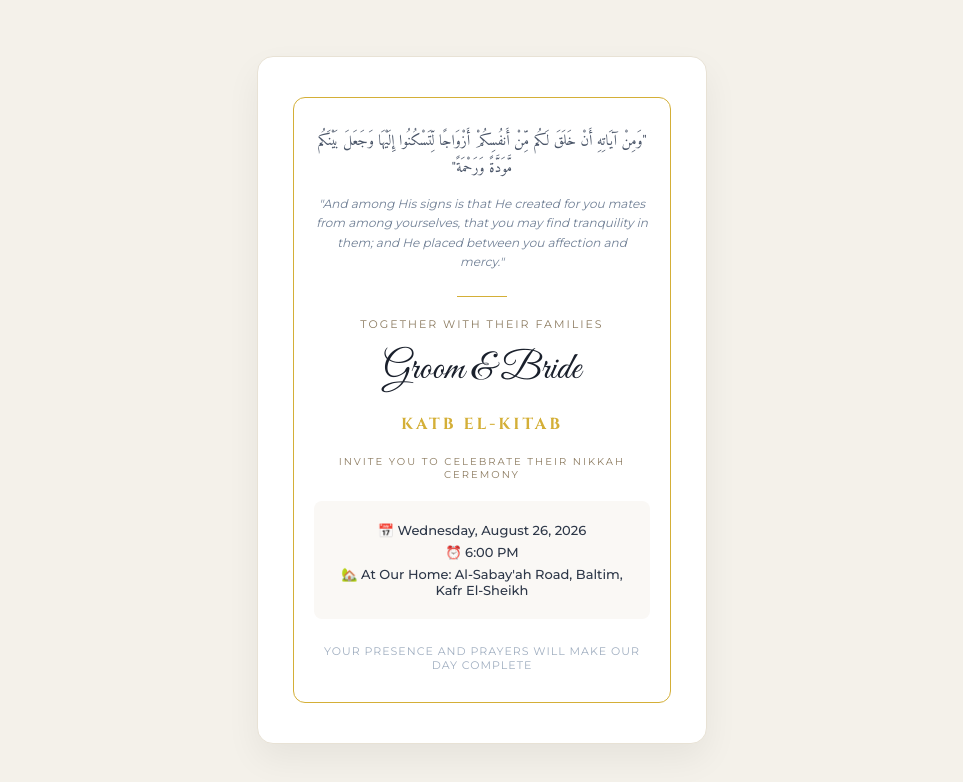
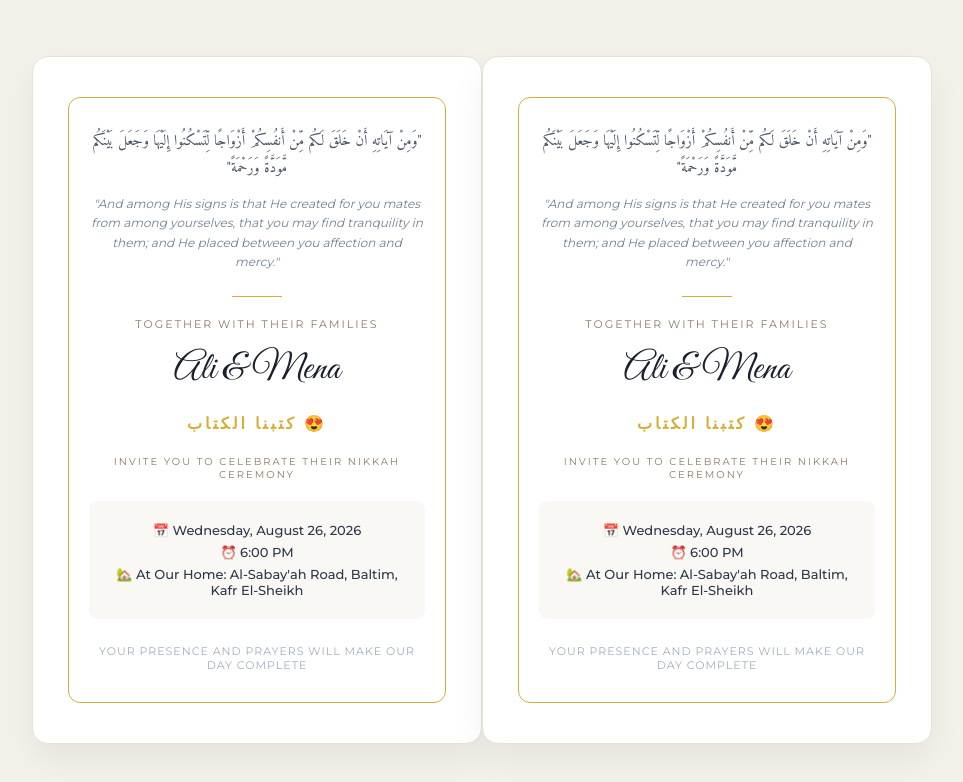
Before and after one commit to mahmodmohamedtawfeek177-jpg/Mnon-, a plain HTML site: page index.html in a window 1280 px wide. Shown: the whole page, without its empty margins (158-1121 px from the left). Drawn offline with Linux system fonts and the light colour scheme.

Commit message:
Update wedding invitation details in index.html
Updated names and event title in the HTML file. Added styling and structure for the Nikkah ceremony invitation.

```diff
--- a/index.html
+++ b/index.html
@@ -122,9 +122,153 @@
 
     <div class="intro-text">Together with their families</div>
 
-    <div class="names">Groom & Bride</div>
+    <div class="names">Ali & Mena</div>
 
-    <div class="event-title">Katb El-Kitab</div>
+    <div class="event-title">كتبنا الكتاب 😍 </div>
+
+    <div class="intro-text" style="font-size: 10px; margin-bottom: 0;">Invite you to celebrate their Nikkah Ceremony</div>
+
+    <div class="details-box">
+      <div class="detail-item">📅 Wednesday, August 26, 2026</div>
+      <div class="detail-item">⏰ 6:00 PM</div>
+      <div class="detail-item">🏡 At Our Home: Al-Sabay'ah Road, Baltim, Kafr El-Sheikh</div>
+    </div>
+
+    <div class="footer-text">
+      YOUR PRESENCE AND PRAYERS WILL MAKE OUR DAY COMPLETE
+    </div>
+
+  </div>
+</div>
+
+</body>
+</html><!DOCTYPE html>
+<html lang="en">
+<head>
+<meta charset="UTF-8">
+<style>
+  @import url('https://fonts.googleapis.com/css2?family=Cinzel:wght@500;700&family=Great+Vibes&family=Montserrat:wght@300;400;500&family=Amiri&display=swap');
+
+  body {
+    background-color: #f4f1ea;
+    display: flex;
+    justify-content: center;
+    align-items: center;
+    min-height: 100vh;
+    margin: 0;
+    font-family: 'Montserrat', sans-serif;
+  }
+
+  .card-container {
+    width: 450px;
+    background: #ffffff;
+    padding: 40px 35px;
+    border-radius: 16px;
+    box-shadow: 0 15px 35px rgba(0,0,0,0.06);
+    border: 1px solid #e8e2d5;
+    position: relative;
+    text-align: center;
+    box-sizing: border-box;
+  }
+
+  .inner-border {
+    border: 1px solid #d4af37;
+    padding: 30px 20px;
+    border-radius: 12px;
+    position: relative;
+  }
+
+  .quran-ar {
+    font-family: 'Amiri', serif;
+    font-size: 15px;
+    color: #4a5568;
+    line-height: 1.8;
+    margin-bottom: 12px;
+    direction: rtl;
+  }
+
+  .quran-en {
+    font-size: 12px;
+    color: #718096;
+    font-style: italic;
+    line-height: 1.6;
+    margin-bottom: 25px;
+  }
+
+  .divider {
+    width: 50px;
+    height: 1px;
+    background: #d4af37;
+    margin: 0 auto 20px;
+  }
+
+  .intro-text {
+    font-size: 11px;
+    letter-spacing: 2px;
+    text-transform: uppercase;
+    color: #8c7b60;
+    margin-bottom: 15px;
+  }
+
+  .names {
+    font-family: 'Great Vibes', cursive;
+    font-size: 38px;
+    color: #1a202c;
+    margin: 10px 0 20px;
+  }
+
+  .event-title {
+    font-family: 'Cinzel', serif;
+    font-size: 16px;
+    letter-spacing: 3px;
+    color: #d4af37;
+    text-transform: uppercase;
+    font-weight: 700;
+    margin-bottom: 20px;
+  }
+
+  .details-box {
+    background: #faf8f5;
+    border-radius: 8px;
+    padding: 15px;
+    margin-top: 20px;
+  }
+
+  .detail-item {
+    font-size: 13px;
+    color: #2d3748;
+    margin: 6px 0;
+    font-weight: 500;
+  }
+
+  .footer-text {
+    font-size: 11px;
+    color: #a0aec0;
+    margin-top: 25px;
+    letter-spacing: 1px;
+  }
+</style>
+</head>
+<body>
+
+<div class="card-container">
+  <div class="inner-border">
+
+    <div class="quran-ar">
+      "وَمِنْ آيَاتِهِ أَنْ خَلَقَ لَكُم مِّنْ أَنفُسِكُمْ أَزْوَاجًا لِّتَسْكُنُوا إِلَيْهَا وَجَعَلَ بَيْنَكُم مَّوَدَّةً وَرَحْمَةً"
+    </div>
+
+    <div class="quran-en">
+      "And among His signs is that He created for you mates from among yourselves, that you may find tranquility in them; and He placed between you affection and mercy."
+    </div>
+
+    <div class="divider"></div>
+
+    <div class="intro-text">Together with their families</div>
+
+    <div class="names">Ali & Mena</div>
+
+    <div class="event-title">كتبنا الكتاب 😍 </div>
 
     <div class="intro-text" style="font-size: 10px; margin-bottom: 0;">Invite you to celebrate their Nikkah Ceremony</div>
 
```
